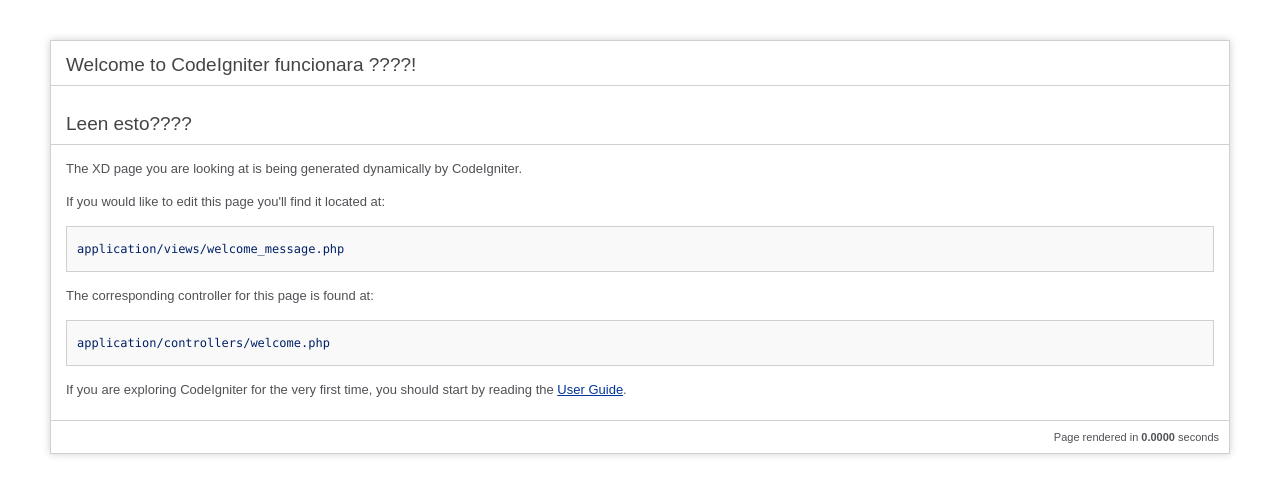
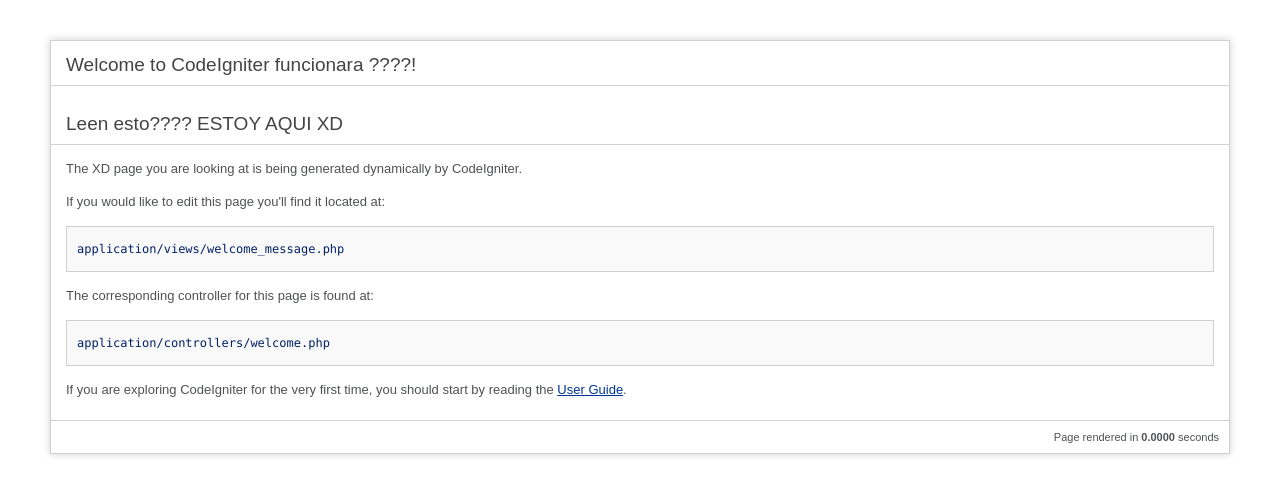
Before and after one commit to jeici/siatg, a CodeIgniter app: page / in a window 1280 px wide. Shown: the top 494 px of the page. Run offline with CodeIgniter, Linux system fonts and the light colour scheme.

Commit message:
Listo todo READY !!! XD

```diff
--- a/application/views/welcome_message.php
+++ b/application/views/welcome_message.php
@@ -69,7 +69,7 @@
 <div id="container">
 	<h1>Welcome to CodeIgniter funcionara ????!</h1>
 
-	<h1>Leen esto????</h1>
+	<h1>Leen esto???? ESTOY AQUI XD</h1>
 	<div id="body">
 		<p>The XD page you are looking at is being generated dynamically by CodeIgniter.</p>
 
```
